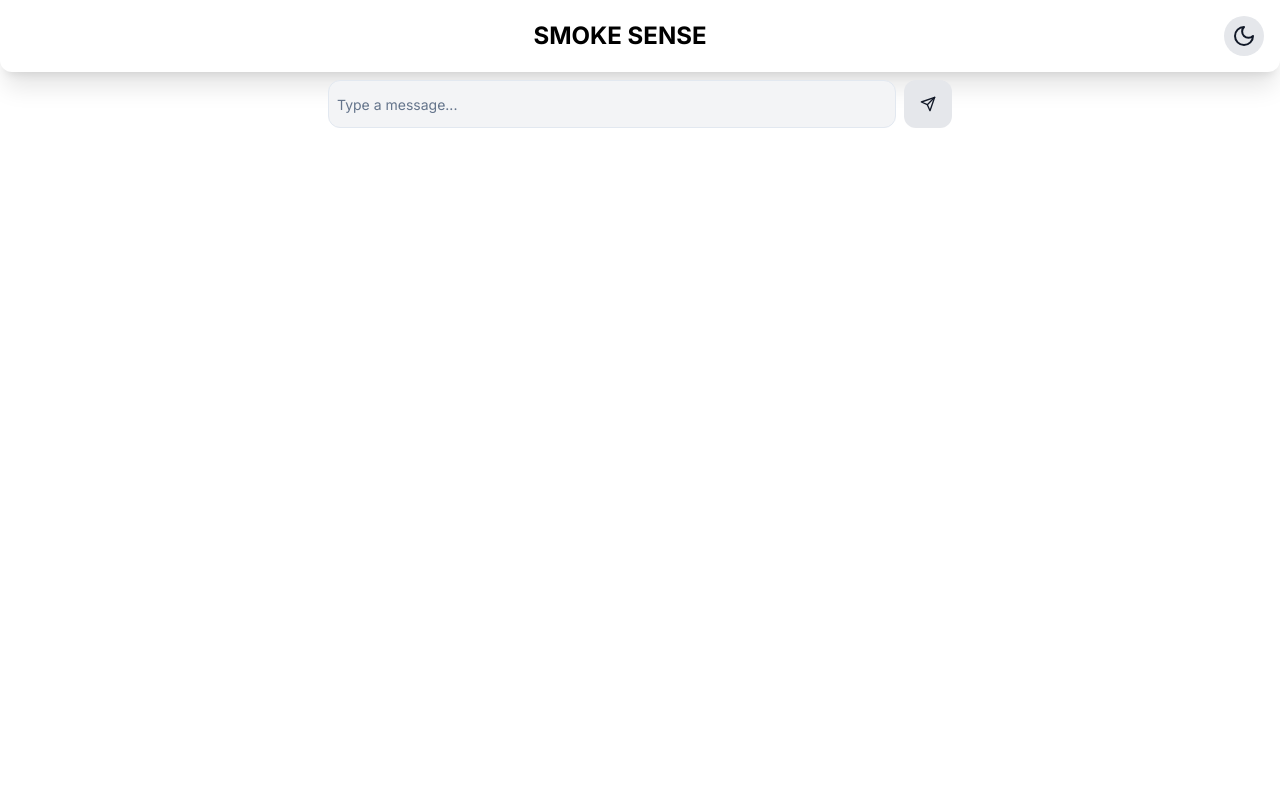
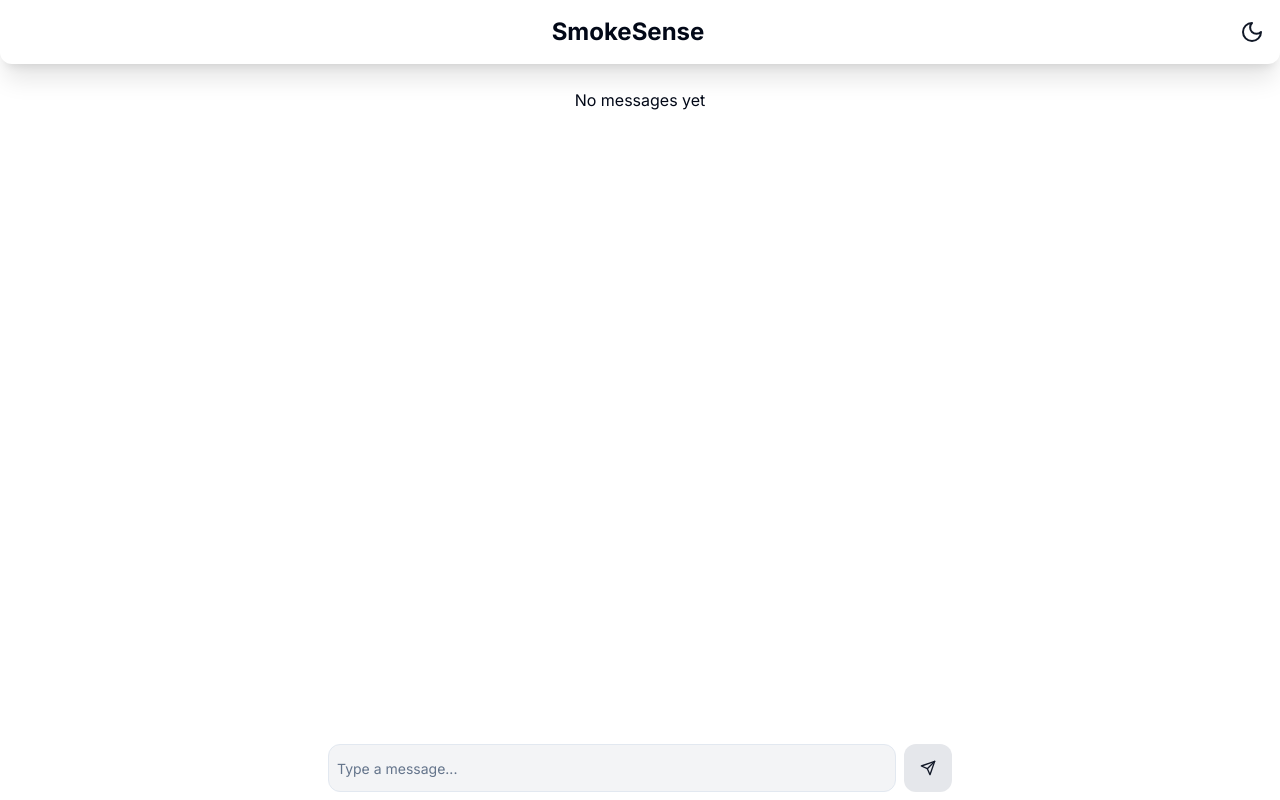
Before and after one commit to NIEOKY/smoke-sense, a Next.js app: page / in a window 1280 px wide. Built offline with nearby package versions, Linux system fonts and the light colour scheme.

Commit message:
fix chat component

```diff
--- a/app/globals.css
+++ b/app/globals.css
@@ -7,6 +7,7 @@ body,
 :root {
   height: 100%;
 }
+
 @layer base {
   :root {
     --background: 0 0% 100%;
--- a/app/page.tsx
+++ b/app/page.tsx
@@ -1,12 +1,23 @@
+'use client';
 import ChatComponent from '@/components/chat-component';
+import ChatInput from '@/components/chat-input';
 import Navbar from '@/components/nav-bar';
 import Image from 'next/image';
+import { useState } from 'react';
+
+export interface messageInterface {
+  id: number;
+  message: string;
+  isFromUser: boolean;
+}
 
 export default function Home() {
+  const [messages, setMessages] = useState<messageInterface[]>([]);
   return (
     <main className="flex flex-col justify-between h-full w-full">
       <Navbar />
-      <ChatComponent />
+      <ChatComponent messages={messages} setMessages={setMessages} />
+      <ChatInput messages={messages} setMessages={setMessages} />
     </main>
   );
 }
--- a/components/chat-component.tsx
+++ b/components/chat-component.tsx
@@ -1,57 +1,40 @@
-'use client';
-import React, { useState, useEffect, useRef } from 'react';
-import { Send } from 'lucide-react';
-import { Button } from './ui/button';
-import { Input } from './ui/input';
-import { Label } from './ui/label';
+import React, { useEffect, useRef } from 'react';
+import { messageInterface } from '@/app/page';
 
-type Props = {};
+type Props = {
+  messages: messageInterface[];
+  setMessages: React.Dispatch<React.SetStateAction<messageInterface[]>>;
+};
 
-const ChatComponent: React.FC<Props> = () => {
-  const [messages, setMessages] = useState<string[]>([]);
-  const [message, setMessage] = useState('');
-  const endOfMessagesRef = useRef<null | HTMLDivElement>(null);
-
-  const scrollToBottom = () => {
-    endOfMessagesRef.current?.scrollIntoView({ behavior: 'smooth' });
-  };
+const ChatComponent = ({ messages }: Props) => {
+  const endOfMessagesRef = useRef(null);
 
   useEffect(() => {
-    scrollToBottom();
-  }, [messages]);
-
-  const handleSendMessage = () => {
-    if (message.trim() !== '') {
-      setMessages((prevMessages) => [...prevMessages, message]);
-      setMessage('');
+    // Si hay mensajes, hacer scroll al último mensaje cada vez que cambie la lista de mensajes
+    if (messages.length > 0) {
+      endOfMessagesRef.current?.scrollIntoView({ behavior: 'smooth' });
     }
-  };
-
-  const handleKeyPress = (event: React.KeyboardEvent) => {
-    if (event.key === 'Enter' && !event.shiftKey) {
-      event.preventDefault();
-      handleSendMessage();
-    }
-  };
+  }, [messages]); // Dependencias del useEffect, en este caso la lista de mensajes
 
   return (
-    <div className="flex w-full h-full items-center justify-center">
-      <div className="flex flex-col justify-between h-full w-full md:w-1/2 p-2">
-        <div className="flex items-center justify-between space-x-2">
-          <Input
-            value={message}
-            onChange={(e) => setMessage(e.target.value)}
-            onKeyPress={handleKeyPress}
-            className="w-full h-12 p-2 rounded-xl bg-gray-100 dark:bg-slate-800 resize-none"
-            placeholder="Type a message..."
-          />
-          <Button
-            onClick={handleSendMessage}
-            className="w-12 h-12 bg-gray-200 dark:bg-slate-700 rounded-xl flex items-center justify-center transition-all duration-300"
-          >
-            <Send className=" text-gray-900 dark:text-white" size={28} />
-          </Button>
-        </div>
+    <div className="flex items-center justify-center w-full overflow-auto h-full">
+      <div className="h-full overflow-auto flex flex-col py-4 w-full md:w-1/2">
+        {messages.length > 0 ? (
+          messages.map((message) => (
+            <div
+              key={message.id}
+              className="flex items-center justify-between p-2"
+            >
+              <p>{message.message}</p>
+            </div>
+          ))
+        ) : (
+          <div className="flex items-center justify-center p-2">
+            <p>No messages yet</p>
+          </div>
+        )}
+        {/* Elemento al final de la lista de mensajes que sirve como referencia para hacer scroll */}
+        <div ref={endOfMessagesRef} />
       </div>
     </div>
   );
--- /dev/null
+++ b/components/chat-input.tsx
@@ -0,0 +1,67 @@
+'use client';
+import React, { useState, useEffect, useRef } from 'react';
+import { Send } from 'lucide-react';
+import { Button } from './ui/button';
+import { Input } from './ui/input';
+import { Label } from './ui/label';
+import { messageInterface } from '@/app/page';
+type Props = {
+  messages: messageInterface[];
+  setMessages: React.Dispatch<React.SetStateAction<messageInterface[]>>;
+};
+
+const ChatInput: React.FC<Props> = ({ messages, setMessages }) => {
+  const [message, setMessage] = useState('');
+  const endOfMessagesRef = useRef<null | HTMLDivElement>(null);
+
+  const scrollToBottom = () => {
+    endOfMessagesRef.current?.scrollIntoView({ behavior: 'smooth' });
+  };
+
+  useEffect(() => {
+    scrollToBottom();
+  }, [messages]);
+
+  const handleSendMessage = () => {
+    if (message.trim() !== '') {
+      const newMessage = {
+        id: Date.now(),
+        message,
+        isFromUser: true,
+      };
+      setMessages((prevMessages) => [...prevMessages, newMessage]);
+      setMessage('');
+    }
+  };
+
+  const handleKeyPress = (event: React.KeyboardEvent) => {
+    if (event.key === 'Enter' && !event.shiftKey) {
+      event.preventDefault();
+      handleSendMessage();
+    }
+  };
+
+  return (
+    <div className="flex items-center justify-center">
+      <div className="flex flex-col justify-between h-full w-full md:w-1/2 p-2">
+        <div className="flex items-center justify-between space-x-2">
+          <Input
+            value={message}
+            onChange={(e) => setMessage(e.target.value)}
+            onKeyPress={handleKeyPress}
+            className="w-full h-12 p-2 rounded-xl bg-gray-100 dark:bg-slate-800 resize-none"
+            placeholder="Type a message..."
+          />
+          <Button
+            onClick={handleSendMessage}
+            className="w-12 h-12 bg-gray-200 dark:bg-slate-700 rounded-xl flex items-center justify-center transition-all duration-300"
+          >
+            <Send className=" text-gray-900 dark:text-white" size={28} />
+          </Button>
+        </div>
+      </div>
+    </div>
+  );
+};
+
+export default ChatInput;
--- a/components/nav-bar.tsx
+++ b/components/nav-bar.tsx
@@ -1,33 +1,37 @@
-'use client';
-import React from 'react';
+import React, { useState, useEffect } from 'react';
 import { useTheme } from 'next-themes';
 import { Sun, Moon } from 'lucide-react';
+import { Label } from './ui/label';
 
-type Props = {};
+const Navbar = () => {
+  const { theme, setTheme } = useTheme();
+  const [mounted, setMounted] = useState(false);
 
-const Navbar: React.FC<Props> = () => {
-  const { theme, setTheme } = useTheme();
-  const isDark = theme === 'dark';
+  useEffect(() => {
+    // Este efecto se ejecuta solo en el cliente
+    setMounted(true);
+  }, []);
 
   const toggleTheme = () => {
-    setTheme(isDark ? 'light' : 'dark');
+    setTheme(theme === 'dark' ? 'light' : 'dark');
+  };
+
+  // Renderizar los iconos solo después de montar en el cliente para evitar discrepancias de hidratación
+  const renderThemeToggleIcon = () => {
+    if (!mounted) return null; // No renderizar hasta que el componente se haya montado en el cliente
+    return theme === 'dark' ? (
+      <Sun className="text-slate-200" size={24} />
+    ) : (
+      <Moon className="text-gray-900" size={24} />
+    );
   };
 
   return (
     <nav className="flex justify-between items-center w-full p-4 bg-white dark:bg-slate-900 transition-colors shadow-xl rounded-b-xl duration-300">
-      <div className="separator"></div>
-      <h1 className="text-2xl text-black dark:text-white font-bold">
-        SMOKE SENSE
-      </h1>
-      <button
-        onClick={toggleTheme}
-        className="w-10 h-10 rounded-full bg-gray-200 dark:bg-gray-700 flex items-center justify-center transition-all duration-300"
-      >
-        {isDark ? (
-          <Sun className="text-slate-200" size={24} />
-        ) : (
-          <Moon className="text-gray-900" size={24} />
-        )}
+      <div></div>
+      <Label className="font-bold text-2xl">SmokeSense</Label>
+      <button onClick={toggleTheme} className="...">
+        {renderThemeToggleIcon()}
       </button>
     </nav>
   );
```
